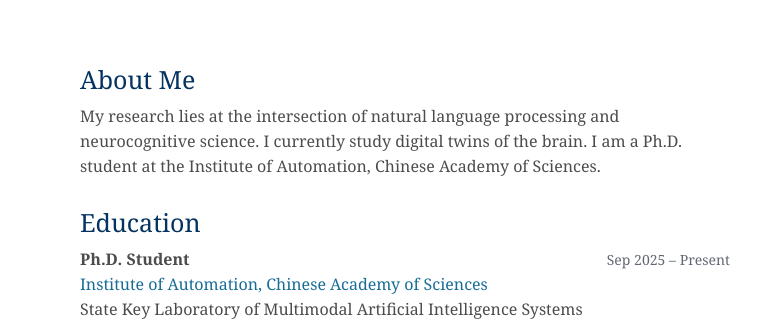
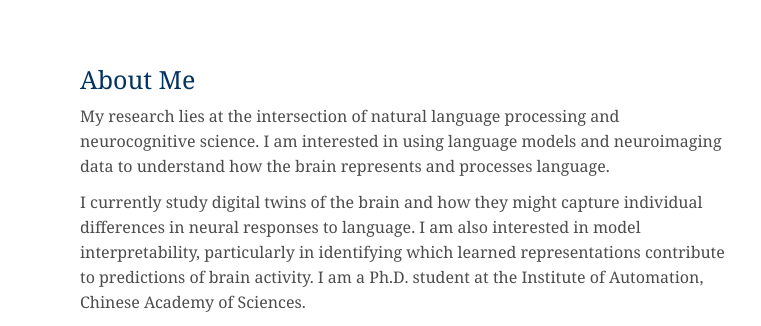
Before and after one commit to AuroraZoer/aurorazoer.github.io, a plain HTML site: page index.html in a window 1280 px wide. Shown: the top 326 px of the page, 390-1151 px from the left. Drawn offline with Linux system fonts and the light colour scheme.

Commit message:
Expand About Me research description

```diff
--- a/index.html
+++ b/index.html
@@ -97,6 +97,8 @@
     }
 
     section p { margin: 0; }
+
+    .about p + p { margin-top: 0.75em; }
 
     .education-list {
       display: grid;
@@ -245,9 +247,10 @@
     </header>
 
     <main>
-      <section aria-labelledby="about">
+      <section class="about" aria-labelledby="about">
         <h2 id="about">About Me</h2>
-        <p>My research lies at the intersection of natural language processing and neurocognitive science. I currently study digital twins of the brain. I am a Ph.D. student at the Institute of Automation, Chinese Academy of Sciences.</p>
+        <p>My research lies at the intersection of natural language processing and neurocognitive science. I am interested in using language models and neuroimaging data to understand how the brain represents and processes language.</p>
+        <p>I currently study digital twins of the brain and how they might capture individual differences in neural responses to language. I am also interested in model interpretability, particularly in identifying which learned representations contribute to predictions of brain activity. I am a Ph.D. student at the Institute of Automation, Chinese Academy of Sciences.</p>
       </section>
 
       <section aria-labelledby="education">
```
